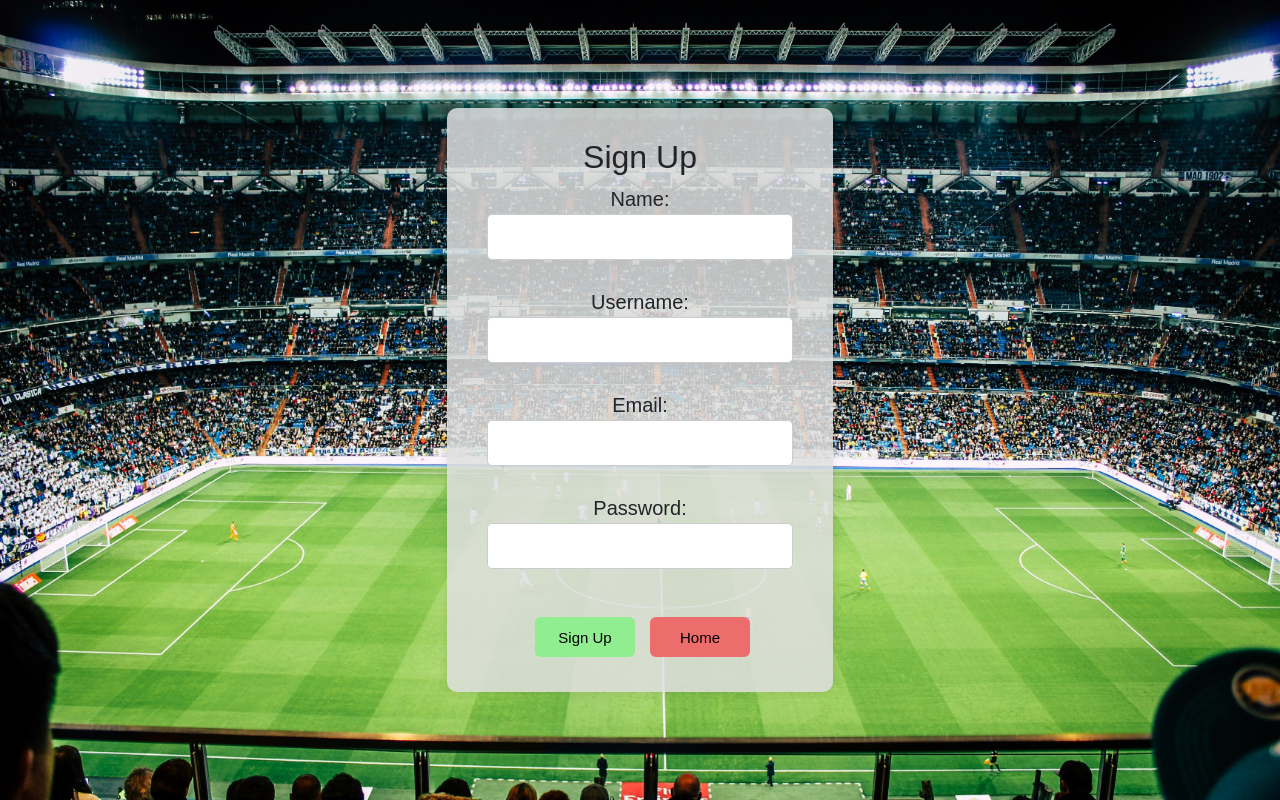
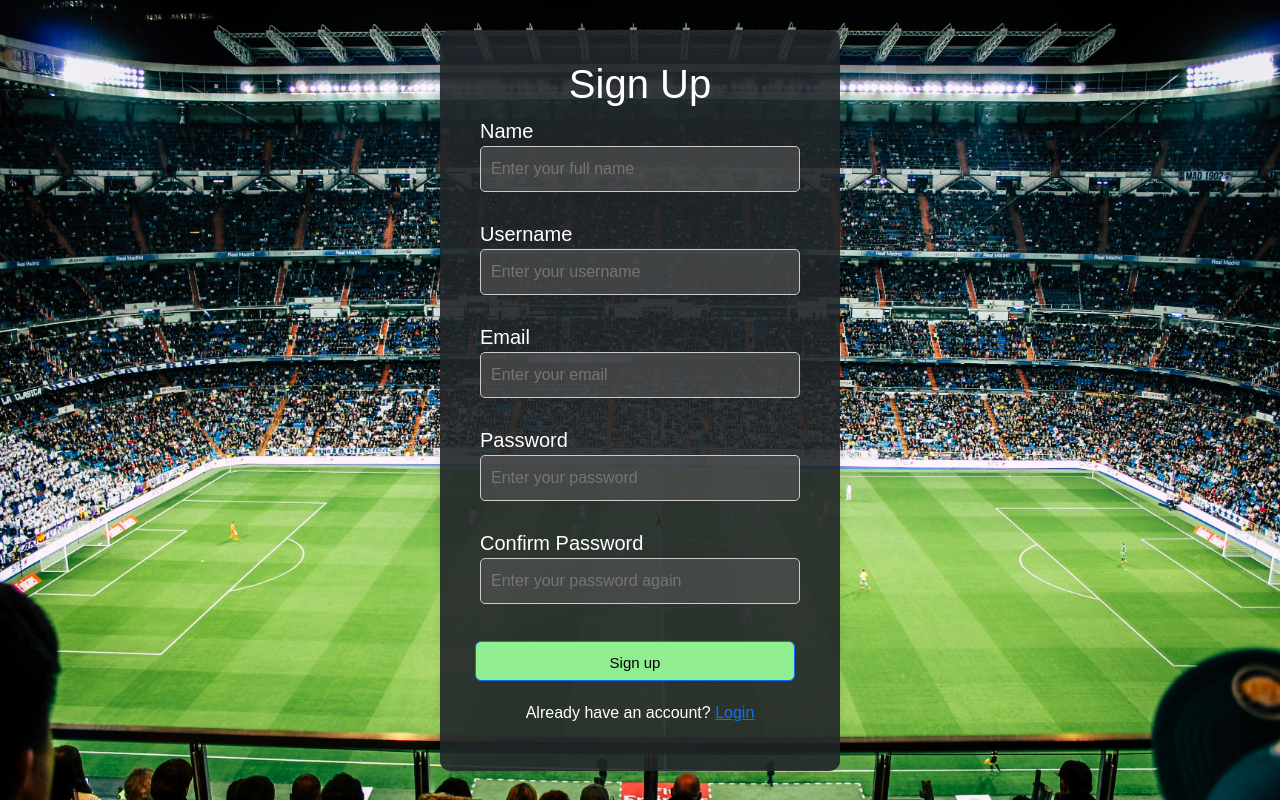
Before and after one commit to hussen2003/soccer-guesser-MERN, a React (Create React App) app in the folder frontend/: page /SignUpPage in a window 1280 px wide. Built offline with nearby package versions, Linux system fonts and the light colour scheme.

Commit message:
login/signup design updates

```diff
--- a/frontend/package.json
+++ b/frontend/package.json
@@ -8,6 +8,7 @@
     "@testing-library/user-event": "^13.5.0",
     "axios": "^1.6.7",
     "bootstrap": "^5.3.3",
+    "mdb-react-ui-kit": "^7.2.0",
     "react": "^18.2.0",
     "react-bootstrap": "^2.10.1",
     "react-dom": "^18.2.0",
--- a/frontend/src/components/login/Login.js
+++ b/frontend/src/components/login/Login.js
@@ -1,54 +1,51 @@
 import React, { useState } from 'react';
 import Button from 'react-bootstrap/Button';
+import Alert from 'react-bootstrap/Alert';
 import './login.css';
-import Alert from 'react-bootstrap/Alert';
 
-const app_name = 'soccerdle-mern-ace81d4f14ec'
-function buildPath(route)
-{
-  if (process.env.NODE_ENV === 'production')
-  {
+const app_name = 'soccerdle-mern-ace81d4f14ec';
+function buildPath(route) {
+  if (process.env.NODE_ENV === 'production') {
     return 'https://' + app_name + '.herokuapp.com/' + route;
-  }
-  else
-  {
+  } else {
     return 'http://localhost:5001/' + route;
   }
 }
+
 function Login() {
-  const [error, setError] = useState("");
-  const signup = (event) => {
-    event.preventDefault();
-    setMessage("success?");
-    window.location.href = "/SignUpPage";
-  }
-  var loginName;
-  var loginPassword;
-  const [message, setMessage] = useState("");
-
-  const aboutus = async (event) => {
-    event.preventDefault();
-    setMessage("success?");
-    window.location.href = "/AboutPage";
-  }
+  const [values, setValues] = useState({
+    username: '',
+    password: '',
+  });
+  const [errors, setErrors] = useState({
+    username: '',
+    password: '',
+  });
+  const [message, setMessage] = useState('');
 
   const doLogin = async (event) => {
     event.preventDefault();
-    var obj = { username: loginName.value, password: loginPassword.value };
+
+    var obj = { username: values.username, password: values.password };
     var js = JSON.stringify(obj);
     try {
       const response = await fetch(buildPath('api/auth/login'), {
-        method: "POST",
+        method: 'POST',
         body: js,
-        headers: { "Content-Type": "application/json" },
+        headers: { 'Content-Type': 'application/json' },
       });
       var res = JSON.parse(await response.text());
 
       if (res.error) {
-        setError(res.error);
+        if (res.error === 'Username does not exist') {
+          setErrors({ ...errors, username: 'Username does not exist' });
+        } else if (res.error === 'Incorrect password') {
+          setErrors({ ...errors, password: 'Incorrect password' });
+        } else {
+          setMessage(res.error);
+        }
         return;
-      }
-      else {
+      } else {
         var user = {
           _id: res._id,
           name: res.name,
@@ -56,48 +53,49 @@ function Login() {
           username: res.username,
           score: res.score,
         };
-        sessionStorage.setItem("user_data", JSON.stringify(user));
-        setMessage("success?");
-        window.location.href = "/LandingPage";
+        sessionStorage.setItem('user_data', JSON.stringify(user));
+        window.location.href = '/LandingPage';
       }
     } catch (e) {
-      alert(e.toString());
+      setMessage('Internal Server Error');
       return;
     }
   };
 
+  const onChange = (e) => {
+    const { name, value } = e.target;
+    setValues({ ...values, [name]: value });
+    setErrors({ ...errors, [name]: '' });
+  };
+
   return (
-    <div>
-    <div className='login-container'>
+    <div className="login-container">
       <h2>Login</h2>
-      <div style={{ margin: '20px 0' }}></div> { }
-      {(error==="Email not verified") && (<Alert key={'danger'} variant={'danger'}>
-          {error}
-        </Alert>)}
+      {message && (
+        <Alert variant="danger">
+          <Alert.Heading>Error!</Alert.Heading>
+          <p>{message}</p>
+        </Alert>
+      )}
       <form onSubmit={doLogin}>
-        <div className="form-group"> {/* Added a class for consistency */}
-          <label htmlFor="username">Username:</label>
-          <input
-            type="text"
-            id="username"
-            value={loginName}
-            ref={(c) => (loginName = c)}
-            required
-          />
-          {(error==="Username does not exist") && (<p style={{ color: 'red' , fontWeight: 'bold'}}>{error}</p>)}
+        <div className="form-group">
+          <label>Username</label>
+          <input type="text" name="username" placeholder="Enter your username" value={values.username} onChange={onChange} required />
+          <div className="error" style={{ color: 'red', display: errors.username ? 'block' : 'none' }}>
+            {errors.username}
           </div>
-        <div className="form-group"> {/* Added a class for consistency */}
-          <label htmlFor="password">Password:</label>
-          <input
-            type="password"
-            id="password"
-            value={loginPassword}
-            ref={(c) => (loginPassword = c)}
-            required
-          />
-          {(error==="Incorrect password") && (<p style={{ color: 'red' , fontWeight: 'bold'}}>{error}</p>)}
         </div>
-        <Button type="submit" variant="outline-primary" onClick={doLogin} style={{
+        <div className="form-group">
+          <label>Password</label>
+          <input type="password" name="password" placeholder="Enter your password" value={values.password} onChange={onChange} required />
+          <div className="error" style={{ color: 'red', display: errors.password ? 'block' : 'none' }}>
+            {errors.password}
+          </div>
+        </div>
+        <Button
+          type="submit"
+          variant="outline-primary"
+          style={{
             padding: '10px 20px',
             backgroundColor: '#90ee90',
             color: 'rgb(0, 0, 0)',
@@ -105,17 +103,21 @@ function Login() {
             cursor: 'pointer',
             width: '150px',
             height: '40px',
-          transition: 'background-color 0.3s'
+            transition: 'background-color 0.3s',
+            width: 'calc(100% - 20px)',
           }}
-          onMouseEnter={(e) => e.target.style.backgroundColor = '#4CAF50'}
-          onMouseLeave={(e) => e.target.style.backgroundColor = '#90ee90'}>
-          Login</Button>{' '}
-        <div style={{ margin: '20px 0' }}></div> { }
-        <p>Don't have an account? <a href="/SignUpPage">Sign Up!</a></p>
+          onMouseEnter={(e) => (e.target.style.backgroundColor = '#4CAF50')}
+          onMouseLeave={(e) => (e.target.style.backgroundColor = '#90ee90')}
+        >
+          Login
+        </Button>
+        <div style={{ margin: '20px 0' }}></div> {}
+        <p>
+          Don't have an account? <a href="/SignUpPage">Sign Up</a>
+        </p>
       </form>
     </div>
-  </div>
   );
-};
+}
 
 export default Login;
--- a/frontend/src/components/login/Signup.js
+++ b/frontend/src/components/login/Signup.js
@@ -1,51 +1,103 @@
+import { useState } from 'react';
+import Alert from 'react-bootstrap/Alert';
+import Button from 'react-bootstrap/Button';
 import './signup.css';
-import Button from 'react-bootstrap/Button';
-import React, { useState } from 'react';
-import Alert from'react-bootstrap/Alert';
-import Spinner from 'react-bootstrap/Spinner';
 
-const app_name = 'soccerdle-mern-ace81d4f14ec'
-function buildPath(route)
-{
-  if (process.env.NODE_ENV === 'production')
-  {
+const app_name = 'soccerdle-mern-ace81d4f14ec';
+function buildPath(route) {
+  if (process.env.NODE_ENV === 'production') {
     return 'https://' + app_name + '.herokuapp.com/' + route;
-  }
-  else
-  {
+  } else {
     return 'http://localhost:5001/' + route;
   }
 }
 
-function SignUp() {
-    const [SignUpName, setSignUpName] = useState("");
-    const [SignUpPassword, setSignUpPassword] = useState("");
-    const [SignUpUsername, setSignUpUsername] = useState("");
-    const [SignUpEmail, setSignUpEmail] = useState("");
-    const [message, setMessage] = useState("");
-    const [error, setError] = useState("");
-    const [show, setShow] = useState(true);
+const SignUp = () => {
+  const [values, setValues] = useState({
+    name: '',
+    username: '',
+    email: '',
+    password: '',
+    confirmPassword: '',
+  });
+  const [errors, setErrors] = useState({
+    name: false,
+    username: false,
+    email: false,
+    password: false,
+    confirmPassword: false,
+  });
 
-    const aboutus = async (event) => {
-      event.preventDefault();
-      setMessage("success?");
-      window.location.href = "/AboutPage";
-    }
+  const [error, setError] = useState('');
+
+  const inputs = [
+    {
+      id: 0,
+      name: 'name',
+      type: 'text',
+      placeholder: 'Enter your full name',
+      errorMessage: 'Name is required!',
+      label: 'Name',
+      required: true,
+    },
+    {
+      id: 1,
+      name: 'username',
+      type: 'text',
+      placeholder: 'Enter your username',
+      errorMessage: 'Username is required',//"Username should be 3-16 characters and shouldn't include any special character!",
+      label: 'Username',
+      //pattern: '^[A-Za-z0-9]{3,16}$',
+      required: true,
+    },
+    {
+      id: 2,
+      name: 'email',
+      type: 'email',
+      placeholder: 'Enter your email',
+      errorMessage: 'It should be a valid email address!',
+      label: 'Email',
+      required: true,
+    },
+    {
+      id: 3,
+      name: 'password',
+      type: 'password',
+      placeholder: 'Enter your password',
+      errorMessage: 'Password should be minimum 6 characters',//'Password should be 8-20 characters and include at least 1 letter, 1 number and 1 special character!',
+      label: 'Password',
+      pattern: `^.{6,}$`,//`^(?=.*[0-9])(?=.*[a-zA-Z])(?=.*[!@#$%^&*])[a-zA-Z0-9!@#$%^&*]{6,20}$`
+      required: true,
+    },
+    {
+      id: 4,
+      name: 'confirmPassword',
+      type: 'password',
+      placeholder: 'Enter your password again',
+      errorMessage: "Passwords don't match!",
+      label: 'Confirm Password',
+      pattern: values.password,
+      required: true,
+    },
+  ];
 
   const doSignup = async (event) => {
     event.preventDefault();
-      var obj = { name: SignUpName, email: SignUpEmail, username: SignUpUsername, password: SignUpPassword }; // maybe SignUpName.target.value
+    var obj = { name: values.name, email: values.email, username: values.username, password: values.password };
     var js = JSON.stringify(obj);
     try {
       const response = await fetch(buildPath('api/auth/signup'), {
-          method: "POST",
+        method: 'POST',
         body: js,
-          headers: { "Content-Type": "application/json" },
+        headers: { 'Content-Type': 'application/json' },
       });
       var res = JSON.parse(await response.text());
 
       if (res.error) {
         setError(res.error);
+        return;
+      } else if (res.errors) {
+        setError(res.errors);
         return;
       } else {
         var user = {
@@ -55,90 +107,84 @@ function SignUp() {
           username: res.username,
           score: res.score,
         };
-          sessionStorage.setItem("user_data", JSON.stringify(user));
-          setMessage("success?");
-          window.location.href = "/";
-          //alert(res.error);
-          setError(error);
+        sessionStorage.setItem('user_data', JSON.stringify(user));
+        window.location.href = '/';
       }
     } catch (e) {
       alert(e.toString());
       return;
     }
   };
-    const goHome = () => {
-        window.location.href = "/";
+
+  const onChange = (e) => {
+    const { name, value } = e.target;
+    const input = inputs.find((input) => input.name === name);
+    let isValid = true;
+
+    if (input.required && value === '') {
+      isValid = false;
+    }
+    if (input.pattern && !new RegExp(input.pattern).test(value)) {
+      isValid = false;
+    }
+    setValues({ ...values, [name]: value });
+    setErrors({ ...errors, [name]: !isValid });
   };
 
   return (
     <div className="signup-container">
-            <h2>Sign Up</h2>
-            {((error !== "Email already exists") || (error !== "Username already exists")) && (error === "Internal Server Error") && (<p style={{ color: 'red' , fontWeight: 'bold'}}>Make sure every field is filled out</p>)}
-            {(error==="User created successfully, verification email sent") && (<Alert variant="success">
+      <form onSubmit={doSignup}>
+        <h1>Sign Up</h1>
+        {error === 'User created successfully, verification email sent' && (
+          <Alert variant="success">
             <Alert.Heading>GOAL!</Alert.Heading>
+            <p>User created successfully. Please check your email to verify your account.</p>
+          </Alert>
+        )}
+        {error !== 'User created successfully, verification email sent' && error !== '' && (
+          <Alert variant="danger">
+            <Alert.Heading>Error!</Alert.Heading>
+            <p>{error}</p>
+          </Alert>
+        )}
+        {inputs.map((input) => (
+          <div key={input.id} className="form-group">
+            <label>{input.label}</label>
+            <input type={input.type} name={input.name} placeholder={input.placeholder} value={values[input.name]} onChange={onChange} required={input.required} pattern={input.pattern} />
+            <div className="error" style={{ color: 'red', display: errors[input.name] ? 'block' : 'none' }}>
+              {input.errorMessage}
+            </div>
+          </div>
+        ))}
+        <Button
+          variant="primary"
+          type="submit"
+          style={{
+            padding: '10px 20px',
+            backgroundColor: '#90ee90',
+            color: 'rgb(0, 0, 0)',
+            fontSize: '15px',
+            cursor: 'pointer',
+            width: '150px',
+            height: '40px',
+            transition: 'background-color 0.3s',
+            marginRight: '10px',
+            marginTop: '10px',
+            width: 'calc(100% - 20px)',
+          }}
+        >
+          Sign up
+        </Button>
+        <div style={{ margin: '20px 0' }}></div> {}
         <p>
-                User created successfully. Navigate to your email to verify your account.
+          Already have an account? <a href="/">Login</a>
         </p>
-            </Alert>)}
-            <form onSubmit={doSignup}>
-                <div className="form-group">
-                    <label htmlFor="name">Name:</label>
-                    <input
-                        type="text"
-                        id="name"
-                        value={SignUpName}
-                        // ref={(c) => (SignUpName = c)}
-                        onChange={(e) => setSignUpName(e.target.value)}
-                        required
-                    />
-                </div>
-                <div className="form-group">
-                    <label htmlFor="username">Username:</label>
-                    <input
-                        type="text"
-                        id="username"
-                        value={SignUpUsername}
-                        onChange={(e) => setSignUpUsername(e.target.value)}
-                        required
-                    />
-                    {error && (error==="Username already exists") && (<p style={{ color: 'red' , fontWeight: 'bold'}}>{error}</p>)}
-                </div>
-                <div className="form-group">
-                    <label htmlFor="email">Email:</label>
-                    <input
-                        type="email"
-                        id="email"
-                        value={SignUpEmail}
-                        // ref={(c) => (SignUpEmail = c)}
-                        onChange={(e) => setSignUpEmail(e.target.value)}
-                        required
-                    />
-                    {error && (error==="Email already exists") && (<p style={{ color: 'red' , fontWeight: 'bold'}}>{error}</p>)}
-                </div>
-                <div className="form-group">
-                    <label htmlFor="password">Password:</label>
-                    <input
-                        type="password"
-                        id="password"
-                        value={SignUpPassword}
-                        // ref={(c) => (SignUpPassword = c)}
-                        onChange={(e) => setSignUpPassword(e.target.value)}
-                        required
-                    />
-                </div>
-                <Button onClick = {doSignup}
-                onMouseEnter={(e) => e.target.style.backgroundColor = '#4CAF50'}
-                onMouseLeave={(e) => e.target.style.backgroundColor = '#90ee90'}
-                style={{ position: 'relative', top: '1vh', right: '5px', padding: '10px 20px', backgroundColor: '#90ee90', color: 'rgb(0, 0, 0)', fontSize: '15px', width: '100px', height: '40px', transition: 'background-color 0.3s', border: 'none', margin: '13px 0'}}
-                >Sign Up</Button>
-                <Button onClick = {goHome}
-                onMouseEnter={(e) => e.target.style.backgroundColor = '#db2e2e'}
-                onMouseLeave={(e) => e.target.style.backgroundColor = '#ed6d6d'}
-                style={{ position:'relative', top: '1vh', right: '-10px', padding: '10px 20px', backgroundColor: '#ed6d6d', color: 'rgb(0, 0, 0)', fontSize: '15px', width: '100px', height: '40px', transition: 'background-color 0.3s', border: 'none',margin: '13px 0'}}
-                >Home</Button>
       </form>
+      {(error !== 'Email already exists' || error !== 'Username already exists') && error === 'Internal Server Error' && (
+        <p style={{ color: 'red', fontWeight: 'bold' }}>Make sure every field is filled out</p>
+      )}
     </div>
   );
-}
+};
 
-export default SignUp; // Export SignUp component for use in other parts of the application
+export default SignUp;
--- a/frontend/src/components/login/login.css
+++ b/frontend/src/components/login/login.css
@@ -13,10 +13,22 @@
     font-family: Arial, sans-serif;
     max-width: 400px;
     padding: 30px;
-    background-color: rgba(224, 224, 224, 0.9);
+    background-color: rgba(33,37,41, 0.9);
+    color: white;
     border-radius: 10px;
     box-shadow: 0 0 10px rgba(0, 0, 0, 0.1);
   }
+
+  .login-container input {
+  padding: 10px;
+  margin-bottom: 15px;
+  border: 1px solid #ccc;
+  border-radius: 5px;
+  padding-left: 10px;
+  width: calc(100% - 20px);
+  background-color: rgba(85, 85, 85, 0.6);
+  color: white; /* White text */
+}
 
   .login-container form > div {
     display: block;
--- a/frontend/src/components/login/signup.css
+++ b/frontend/src/components/login/signup.css
@@ -1,12 +1,24 @@
 .signup-container {
     font-family: Arial, sans-serif;
     max-width: 400px;
-    margin:  auto;
     padding: 30px;
-    background-color: rgba(224, 224, 224, 0.85);
+    background-color: rgba(33,37,41, 0.9);
+    color: white;
     border-radius: 10px;
     box-shadow: 0 0 10px rgba(0, 0, 0, 0.1);
-  }
+    display: flex;
+}
+
+.signup-container input {
+  padding: 10px;
+  margin-bottom: 15px;
+  border: 1px solid #ccc;
+  border-radius: 5px;
+  padding-left: 10px;
+  width: calc(100% - 20px);
+  background-color: rgba(85, 85, 85, 0.6);
+  color: white;
+}
 
 .form-group {
     margin-bottom: 12px;
@@ -14,11 +26,11 @@
 
 label {
     font-size: 20px;
+    float: left;
+    margin-left: 10px
 }
 
-input[type='text'],
-input[type='email'],
-input[type='password'] {
+.input{
     padding: 10px;
     margin-bottom: 15px;
     border: 1px solid #ccc;
@@ -26,3 +38,10 @@ input[type='password'] {
     padding-left: 10px;
     width: calc(100% - 20px);
 }
+.error {
+  color: red;
+  display: block;
+  margin-top: -15px;
+  margin-left: 15px;
+  text-align: left;
+}
```
Also changed, not shown: 1 other file (tests, documents, lock files or other folders). Lines whose indentation alone changed are shown as unchanged.
